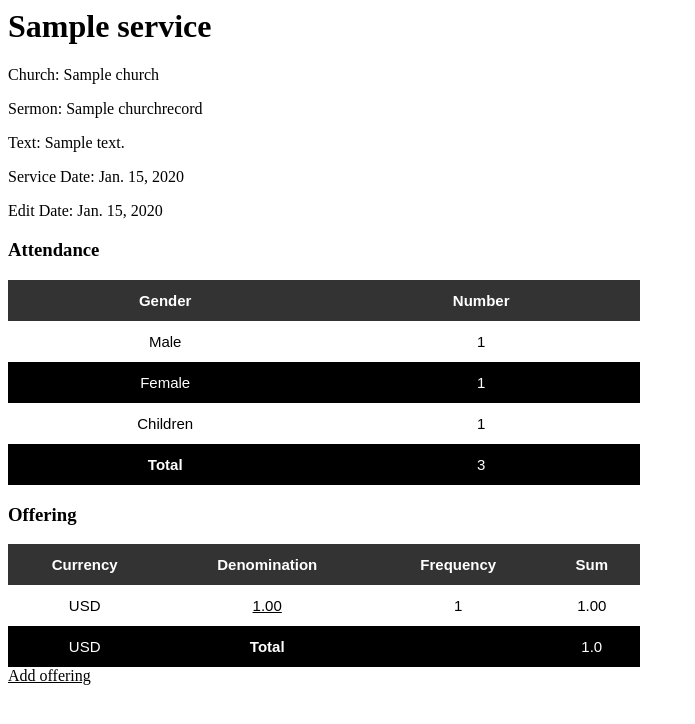
After one commit to FEROS01/Records-App, a Django app: page /church_record_detail/00000000-0000-0000-0000-000000000001 in a window 1280 px wide. The commit adds this page. Shown: the top 724 px of the page, without its empty margins (0-695 px from the left). Run offline with Django 5.2, Linux system fonts and the light colour scheme; tables that the repository leaves empty hold one stand-in row (values such as "Sample post").

Commit message:
views setup

```diff
--- a/Records/settings.py
+++ b/Records/settings.py
@@ -45,6 +45,7 @@ INSTALLED_APPS = [
     'django.contrib.sessions',
     'django.contrib.messages',
     'django.contrib.staticfiles',
+    'django.contrib.humanize',
 ]
 
 MIDDLEWARE = [
@@ -122,7 +123,8 @@ LOGIN_REDIRECT_URL = 'industry:index'
 
 LANGUAGE_CODE = 'en-us'
 
-TIME_ZONE = 'UTC'
+TIME_ZONE = 'Africa/Lagos'
+# TIME_ZONE = 'UTC'
 
 USE_I18N = True
 
--- /dev/null
+++ b/core/mixin.py
@@ -0,0 +1,2 @@
+class IdentityMixin:
+    ...
--- a/industry/models.py
+++ b/industry/models.py
@@ -1,6 +1,9 @@
 from uuid import uuid4
 
+from django.utils import timezone
+from django.utils.functional import cached_property
 from django.db import models
+from django.db.models.functions import Cast
 from django.conf import settings
 from django.utils.translation import gettext_lazy as _
 
@@ -22,12 +25,17 @@ class Industry(models.Model):
     managers = models.ManyToManyField(
         settings.AUTH_USER_MODEL,related_name='%(class)s_industry')
     members = models.ManyToManyField(Member,related_name='%(class)s_industry',blank=True)
-    owner = models.CharField(max_length=200)
+    owner = models.CharField(_('Founder'),max_length=200)
     uuid = models.UUIDField(primary_key=True,editable=False,default=uuid4)
     website = models.URLField(blank=True)
+    date_established = models.DateTimeField(default=timezone.now)
 
     def __str__(self):
         return self.name
+
+    @property
+    def number_of_members(self):
+        return self.members.count()
 
     class Meta:
         abstract = True
@@ -42,6 +50,8 @@ class Service(models.Model):
         Church,on_delete=models.CASCADE,related_name='service')
     name = models.CharField()
     description = models.TextField()
+    start_time = models.TimeField(default='00:00')
+    end_time = models.TimeField(default='00:00')
 
     def __str__(self):
         return self.name
@@ -63,14 +73,51 @@ class ChurchRecord(models.Model):
     def __str__(self):
         return f"{self.church}_{self.service.name}_{self.service_date.date()}"
 
+    @cached_property
+    def total_offering(self):
+        if self.offering.exists():
+            add = models.F('frequency')*models.F('denomination')
+            offerings = self.offering.annotate(add=Cast(add,output_field=models.FloatField()))
+            offerings = offerings.values_list('add',flat=True)
+            return sum(offerings)
+        return None
+
+    def total_attendance(self):
+        return self.male + self.female + self.children
+
+    def get_currency(self):
+        if self.offering.exists():
+            return self.offering.first().currency
+
 
 class Offering(models.Model):
+    class CurrrencyChoices(models.TextChoices):
+        US_DOLLAR = 'USD'
+        NIGERIAN_NAIRA = 'NGN'
+        EURO = 'EUR'
+        JAPANESE_YEN = 'JPY'
+        POUND_STERLING = 'GBP'
+        AUSTRALIAN_DOLLAR = 'AUD'
+        CANADIAN_DOLLAR = 'CAD'
+        SWISS_FRANC = 'CHF'
+        CHINESE_RENMINBI = 'CNH'
+        HONG_KONG_DOLLAR = 'HKD'
+        NEW_ZEALAND_DOLLAR = 'NZD'
+
     uuid = models.UUIDField(default=uuid4,primary_key=True,editable=False)
     record = models.ForeignKey(
         ChurchRecord, on_delete=models.CASCADE, related_name='offering',default=None)
-    currency = models.CharField(max_length=100)
-    denomination = models.DecimalField(decimal_places=2,max_digits=6)
+    currency = models.CharField(
+        choices=CurrrencyChoices.choices,default=CurrrencyChoices.US_DOLLAR)
+    denomination = models.DecimalField(decimal_places=2,max_digits=6,unique=True)
     frequency = models.PositiveIntegerField(default=0)
+
+    @property
+    def total(self):
+        return self.frequency*self.denomination
 
     def __str__(self):
         return f'{self.denomination}x{self.frequency}'
+
+    class Meta:
+        ordering = ['denomination']
--- /dev/null
+++ b/industry/templates/industry/churchrecord_detail.html
@@ -0,0 +1,105 @@
+{% extends 'core/base.html' %}
+{% load humanize %}
+
+{% block content %}
+<style>
+    a {
+        color: inherit;
+        text-decoration: underline;
+    }
+
+    table {
+        border: 1;
+        width: 50%;
+        /* margin: 20px auto; */
+        border-collapse: collapse;
+        font-family: Arial, sans-serif;
+    }
+
+    th,
+    td {
+        padding: 12px;
+        text-align: center;
+        font-size: 15px;
+    }
+
+    tr:nth-child(even) {
+        background-color: #000;
+        color: #fff;
+    }
+
+    tr:nth-child(odd) {
+        background-color: #fff;
+        color: #000;
+    }
+
+    th {
+        background-color: #333;
+        color: #fff;
+    }
+</style>
+<h1>{{churchrecord.service.name}}</h1>
+<p>Church: {{churchrecord.church.name}}</p>
+<p>Sermon: {{churchrecord.sermon_title}}</p>
+<p>Text: {{churchrecord.text}}</p>
+<p>Service Date: {{churchrecord.service_date|date}}</p>
+<p>Edit Date: {{churchrecord.edit_date|date}}</p>
+
+<h3>Attendance</h3>
+
+<table>
+    <thead>
+        <tr>
+            <th>Gender</th>
+            <th>Number</th>
+        </tr>
+    </thead>
+    <tbody>
+        <tr>
+            <td>Male</td>
+            <td>{{churchrecord.male}}</td>
+        </tr>
+        <tr>
+            <td>Female</td>
+            <td>{{churchrecord.female}}</td>
+        </tr>
+        <tr>
+            <td>Children</td>
+            <td>{{churchrecord.children}}</td>
+        </tr>
+        <tr>
+            <td><b>Total</b></td>
+            <td>{{churchrecord.total_attendance}}</td>
+        </tr>
+    </tbody>
+</table>
+
+<h3>Offering</h3>
+<table>
+    <thead>
+        <tr>
+            <th>Currency</th>
+            <th>Denomination</th>
+            <th>Frequency</th>
+            <th>Sum</th>
+        </tr>
+    </thead>
+    <tbody>
+        {% for offering in churchrecord.offering.all %}
+        <tr>
+            <td>{{offering.currency}}</td>
+            <td><a href="{% url 'industry:offering_update' offering.uuid %}">{{offering.denomination|intcomma}}</a></td>
+            <td>{{offering.frequency}}</td>
+            <td>{{offering.total|intcomma}}</td>
+        </tr>
+        {% endfor %}
+        <tr>
+            <td>{{churchrecord.get_currency}}</td>
+            <td><b>Total</b></td>
+            <td></td>
+            <td>{{churchrecord.total_offering|intcomma}}</td>
+        </tr>
+    </tbody>
+</table>
+<a href="{% url 'industry:offering_create' churchrecord.uuid %}">Add offering</a>
+{% endblock content %}
--- a/industry/templates/industry/index.html
+++ b/industry/templates/industry/index.html
@@ -2,8 +2,14 @@
 
 {% block content %}
 <h3>Welcome {{user.username}}</h3>
+
+{% if user.is_authenticated %}
+<a href="{% url 'industry:church_list' %}">Churches</a>
 <form action="{% url 'authentication:logout' %}" method="post">
     {% csrf_token %}
     <button type="submit">Log Out??</button>
 </form>
+{% else %}
+<a href="{% url 'authentication:login' %}">login</a>
+{% endif %}
 {% endblock content %}
--- a/industry/urls.py
+++ b/industry/urls.py
@@ -5,5 +5,12 @@ from . import views
 app_name = 'industry'
 
 urlpatterns = [
-    path('', views.index, name='index')
+    path('', views.IndexView.as_view(), name='index'),
+    path('church_list/', views.ChurchListView.as_view(), name='church_list'),
+    path('church_detail/<uuid:pk>', views.ChurchDetailView.as_view(), name='church_detail'),
+    path('church_record_list/<uuid:pk>', views.ChurchRecordListView.as_view(), name='church_record_list'),
+    path('church_record_detail/<uuid:pk>', views.ChurchRecordDetailView.as_view(), name='church_record_detail'),
+    path('offering_update/<uuid:pk>', views.OfferingUpdateView.as_view(), name='offering_update'),
+    path('offering_create/<uuid:pk>', views.OfferingCreateView.as_view(), name='offering_create'),
+
 ]
--- a/industry/views.py
+++ b/industry/views.py
@@ -1,8 +1,67 @@
-from django.shortcuts import render
+from typing import Any
+from django.db.models.base import Model as Model
+from django.http.response import HttpResponse as HttpResponse
+from django.shortcuts import get_object_or_404
+from django.http import HttpResponseRedirect
+from django.views.generic import (
+    TemplateView, ListView, DetailView,UpdateView, CreateView)
 
 
-from .models import Church
+from .models import Church, ChurchRecord,Offering
+from .mixins import OfferingMixin
 
 
-def index(request):
-    return render(request, 'industry/index.html')
+class IndexView(TemplateView):
+    template_name = 'industry/index.html'
+
+class ChurchListView(ListView):
+    model = Church
+
+class ChurchDetailView(DetailView):
+    model = Church
+
+    def get_context_data(self, **kwargs: Any) -> dict[str, Any]:
+        data = super().get_context_data(**kwargs)
+        print(data)
+        return data
+
+class ChurchRecordListView(ListView):
+    model =  ChurchRecord
+
+    def get_context_data(self, **kwargs):
+        context = super().get_context_data(**kwargs)
+        church = get_object_or_404(Church,uuid=self.church_uuid)
+        context['church'] = church
+        return context
+
+    def get_queryset(self):
+        queryset = super().get_queryset()
+        self.church_uuid = self.kwargs['pk']
+        church_records = queryset.filter(church__uuid=self.church_uuid)
+        return church_records
+
+class ChurchRecordDetailView(DetailView):
+    model =  ChurchRecord
+
+class OfferingUpdateView(OfferingMixin,UpdateView):
+    model = Offering
+
+
+class OfferingCreateView(OfferingMixin,CreateView):
+    model =  Offering
+    template_name = 'industry/offering_create.html'
+
+    def get_context_data(self, **kwargs):
+        context = super().get_context_data(**kwargs)
+        context['record'] = get_object_or_404(ChurchRecord,uuid=self.kwargs['pk'])
+        return context
+
+    def form_valid(self, form):
+        self.object = form.save(commit=False)
+        record_uuid = self.kwargs['pk']
+        record = get_object_or_404(ChurchRecord,uuid=record_uuid)
+        self.object.record = record
+        print(self.object)
+        self.object.save()
+        print(self.object)
+        return HttpResponseRedirect(self.get_success_url())
```
Also changed, not shown: authentication/models.py (+8 -0 lines), industry/mixins.py (added, +10 -0 lines), industry/templates/industry/church_detail.html (added, +33 -0 lines), industry/templates/industry/church_list.html (added, +11 -0 lines), industry/templates/industry/churchrecord_list.html (added, +13 -0 lines), industry/templates/industry/offering_create.html (added, +10 -0 lines), industry/templates/industry/offering_form.html (added, +10 -0 lines), industry/migrations/0011_church_date_established.py (added), industry/migrations/0012_service_end_time_service_start_time_and_more.py (added), industry/migrations/0013_alter_offering_currency.py (added), industry/migrations/0014_alter_offering_options_alter_offering_currency_and_more.py (added).
